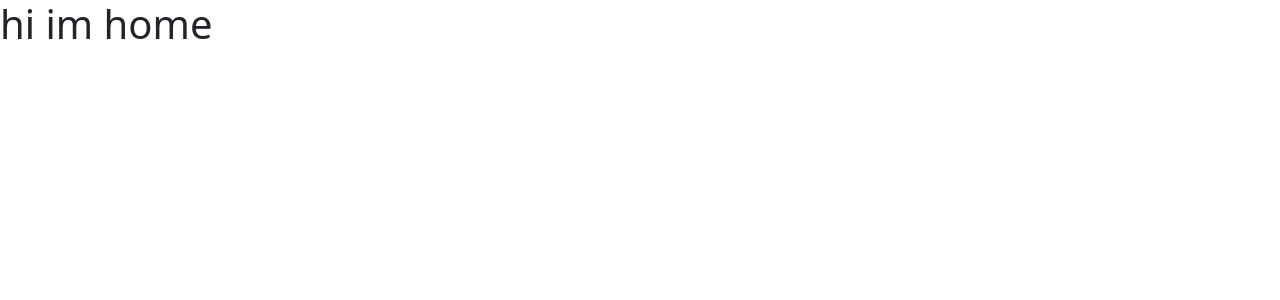
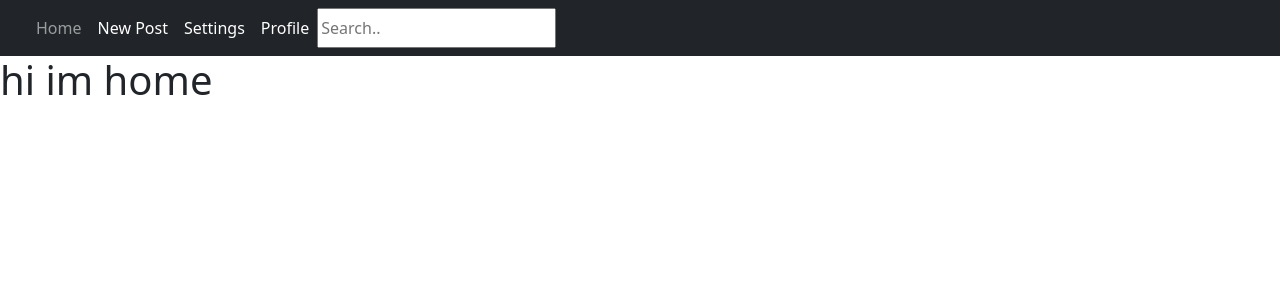
Before and after one commit to Fenshway/roccer, a Flask app: page / in a window 1280 px wide. Shown: the top 300 px of the page. Run offline with Flask 2, Linux system fonts and the light colour scheme.

Commit message:
added basic nav bar

```diff
--- a/templates/_layout.html
+++ b/templates/_layout.html
@@ -10,8 +10,32 @@
 </head>
 
 <body>
-
-    {% block body %}{% endblock %}
+  <nav class="navbar navbar-expand navbar-dark bg-dark">
+    <div class="container-fluid">
+      <a class="navbar-brand" href="#"></a>
+      <button class="navbar-toggler" type="button" data-bs-toggle="collapse" data-bs-target="#navbarSupportedContent" aria-controls="navbarSupportedContent" aria-expanded="false" aria-label="Toggle navigation">
+        <span class="navbar-toggler-icon"></span>
+      </button>
+      <div class="collapse navbar-collapse" id="navbarSupportedContent">
+        <ul class="navbar-nav me-auto mb-2 mb-lg-0">
+          <li class="nav-item">
+            <a class="nav-link" aria-current="page" href="#">Home</a>
+          </li>
+          <li class="nav-item">
+            <a class="nav-link active" href="#">New Post</a>
+          </li>
+          <li class="nav-item">
+            <a class="nav-link active" href="#">Settings</a>
+          </li>
+          <li class="nav-item">
+            <a class="nav-link active" href="#">Profile</a>
+          </li>
+          <input type="text" placeholder="Search..">
+        </ul>
+      </div>
+    </div>
+  </nav>
+  {% block body %} {% endblock %}
 
 </body>
 </html>
```
